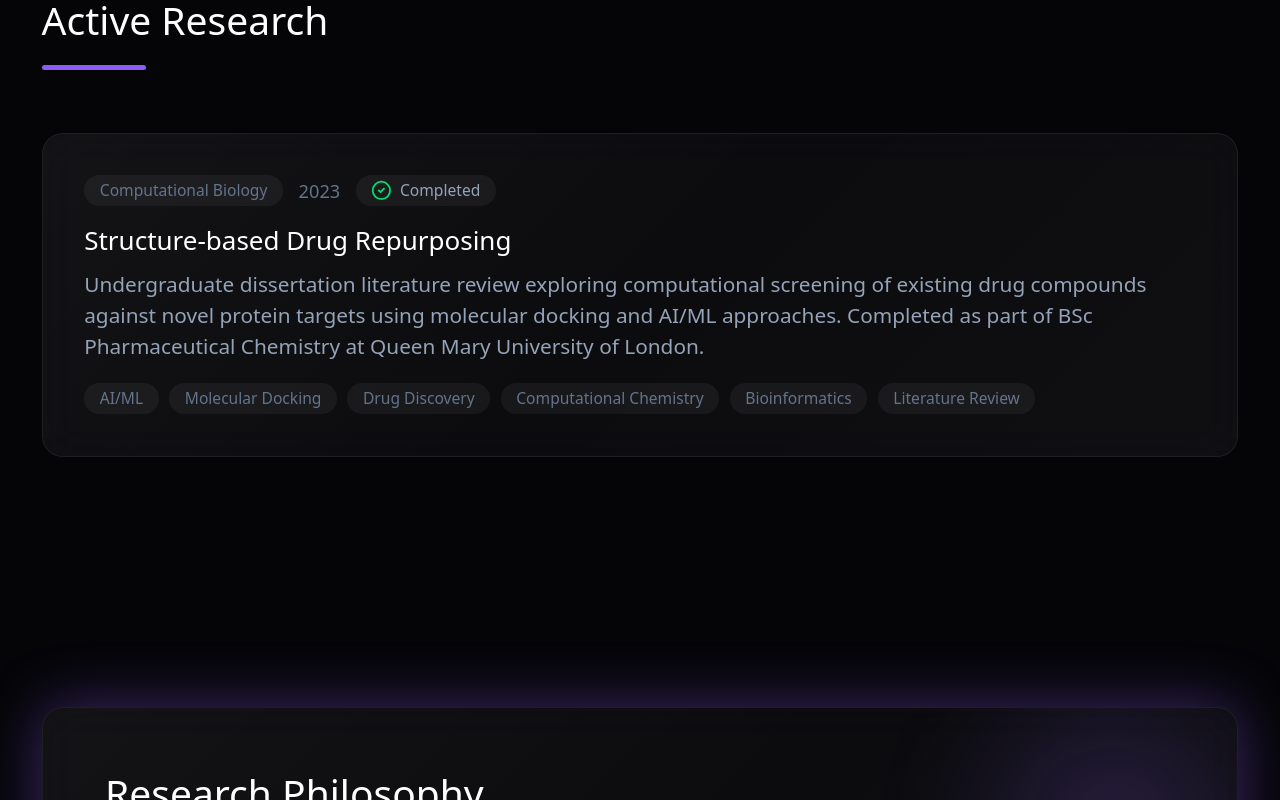
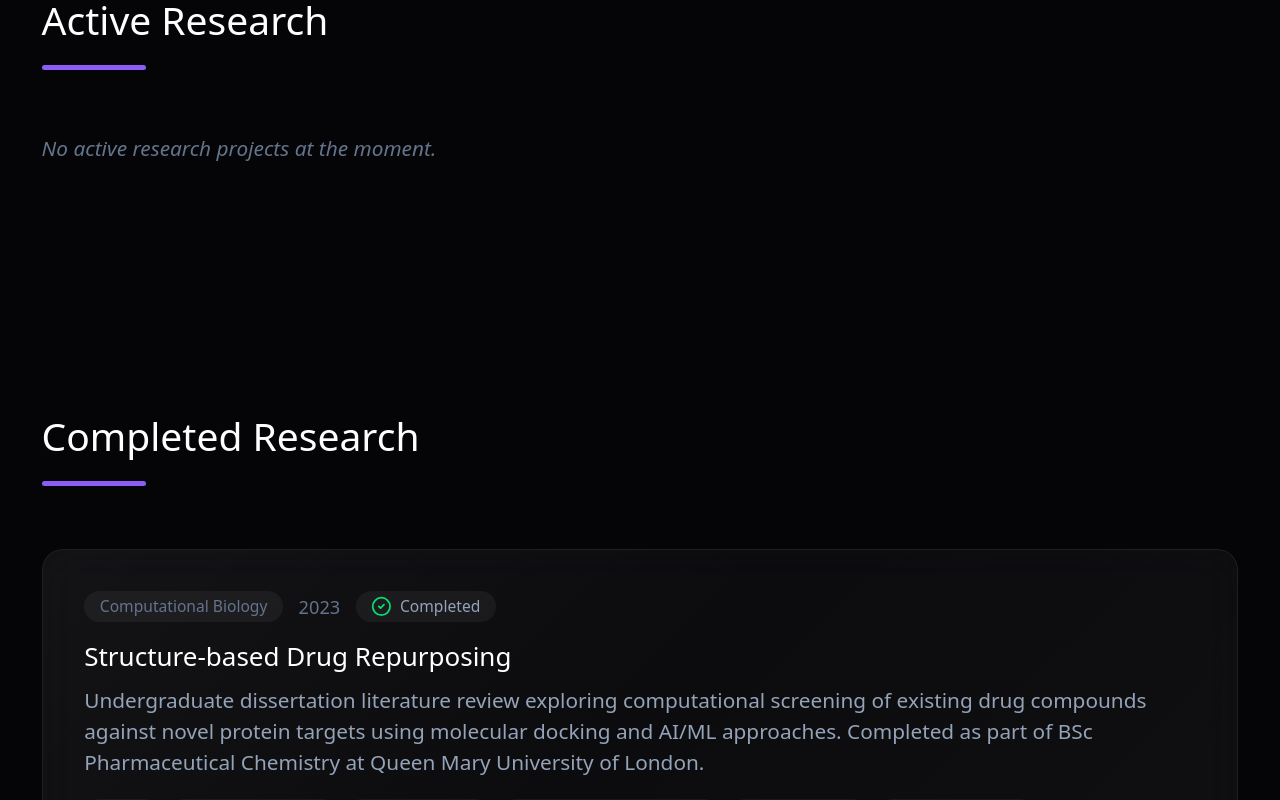
Before and after one commit to Syncrose1/Syncratic.app, a Next.js app: page /research in a window 1280 px wide. Shown: the part 1460-2260 px from the top of the page. Built offline with nearby package versions, Linux system fonts and the light colour scheme.

Commit message:
Split research into Active/Completed sections and add screenshots to project cards

```diff
--- a/app/projects/page.tsx
+++ b/app/projects/page.tsx
@@ -197,7 +197,24 @@ export default function ProjectsPage() {
                     {/* Visual Side */}
                     <div className="relative min-h-[180px] sm:min-h-[240px] lg:min-h-0 bg-gradient-to-br from-white/5 to-transparent p-5 sm:p-6 lg:p-8"
                     >
-                      {/* Placeholder for project screenshot */}
+                      {/* Project screenshot or placeholder */}
+                      {project.id === "medtracker" ? (
+                        <div className="absolute inset-4 rounded-xl overflow-hidden">
+                          <img
+                            src="/MedTracker_screenshot.png"
+                            alt="MedTracker Screenshot"
+                            className="w-full h-full object-cover"
+                          />
+                        </div>
+                      ) : project.id === "blockout" ? (
+                        <div className="absolute inset-4 rounded-xl overflow-hidden">
+                          <img
+                            src="/BlockOut_screenshot.png"
+                            alt="BlockOut Screenshot"
+                            className="w-full h-full object-cover"
+                          />
+                        </div>
+                      ) : (
                         <div
                           className="absolute inset-4 rounded-xl border border-dashed border-[var(--glass-border)] flex items-center justify-center"
                           style={{
@@ -214,6 +231,7 @@ export default function ProjectsPage() {
                             </p>
                           </div>
                         </div>
+                      )}
 
                       {/* Decorative Elements */}
                       <motion.div
--- a/app/research/page.tsx
+++ b/app/research/page.tsx
@@ -168,7 +168,93 @@ export default function ResearchPage() {
         </motion.div>
 
         <div className="space-y-6">
-          {researchItems.map((item, index) => (
+          {researchItems.filter(item => item.status === "ongoing").length === 0 ? (
+            <motion.p
+              initial={{ opacity: 0 }}
+              animate={{ opacity: 1 }}
+              className="text-[var(--text-muted)] italic"
+            >
+              No active research projects at the moment.
+            </motion.p>
+          ) : (
+            researchItems.filter(item => item.status === "ongoing").map((item, index) => (
+              <motion.div
+                key={item.id}
+                initial={{ opacity: 0, x: -20 }}
+                whileInView={{ opacity: 1, x: 0 }}
+                viewport={{ once: true }}
+                transition={{ duration: 0.5, delay: index * 0.1 }}
+              >
+                <GlassCard className="p-8" hover>
+                  <div className="flex flex-col gap-4 sm:flex-row sm:items-start sm:justify-between">
+                    <div className="flex-1">
+                      <div className="mb-3 flex flex-wrap items-center gap-3">
+                        <span className="rounded-full bg-white/5 px-3 py-1 text-xs text-[var(--text-muted)]">
+                          {item.category}
+                        </span>
+                        <span className="text-sm text-[var(--text-muted)]">
+                          {item.year}
+                        </span>
+                        <div className="flex items-center gap-1.5 rounded-full bg-white/5 px-3 py-1">
+                          {getStatusIcon(item.status)}
+                          <span className="text-xs text-[var(--text-secondary)]">
+                            {getStatusText(item.status)}
+                          </span>
+                        </div>
+                      </div>
+                      <h3 className="mb-2 text-xl font-medium text-white">
+                        {item.title}
+                      </h3>
+                      <p className="mb-4 text-[var(--text-secondary)]">{item.description}</p>
+                      {item.tags && item.tags.length > 0 && (
+                        <div className="flex flex-wrap gap-2">
+                          {item.tags.map((tag) => (
+                            <span
+                              key={tag}
+                              className="rounded-full bg-white/5 px-3 py-1 text-xs text-[var(--text-muted)]"
+                            >
+                              {tag}
+                            </span>
+                          ))}
+                        </div>
+                      )}
+                    </div>
+                    {item.link && (
+                      <a
+                        href={item.link}
+                        target="_blank"
+                        rel="noopener noreferrer"
+                        className="inline-flex items-center gap-2 rounded-lg border border-[var(--glass-border)] px-4 py-2 text-sm text-[var(--text-secondary)] transition-all hover:border-[var(--glass-border-hover)] hover:text-white"
+                      >
+                        View Paper
+                      </a>
+                    )}
+                  </div>
+                </GlassCard>
+              </motion.div>
+            ))
+          )}
+        </div>
+      </section>
+
+      {/* Completed Research */}
+      <section className="py-24">
+        <motion.div
+          initial={{ opacity: 0, y: 20 }}
+          whileInView={{ opacity: 1, y: 0 }}
+          viewport={{ once: true }}
+          transition={{ duration: 0.6 }}
+          className="mb-12"
+        >
+          <h2 className="mb-4 text-3xl font-light text-white">Completed Research</h2>
+          <div
+            className="h-1 w-20 rounded-full"
+            style={{ backgroundColor: "var(--accent-discovery)" }}
+          />
+        </motion.div>
+
+        <div className="space-y-6">
+          {researchItems.filter(item => item.status === "completed" || item.status === "published").map((item, index) => (
             <motion.div
               key={item.id}
               initial={{ opacity: 0, x: -20 }}
@@ -177,39 +263,26 @@ export default function ResearchPage() {
               transition={{ duration: 0.5, delay: index * 0.1 }}
             >
               <GlassCard className="p-8" hover>
-                <div className="flex flex-col gap-4 sm:flex-row sm:items-start sm:justify-between"
-                >
+                <div className="flex flex-col gap-4 sm:flex-row sm:items-start sm:justify-between">
                   <div className="flex-1">
-                    <div className="mb-3 flex flex-wrap items-center gap-3"
-                    >
-                      <span className="rounded-full bg-white/5 px-3 py-1 text-xs text-[var(--text-muted)]"
-                      >
+                    <div className="mb-3 flex flex-wrap items-center gap-3">
+                      <span className="rounded-full bg-white/5 px-3 py-1 text-xs text-[var(--text-muted)]">
                         {item.category}
                       </span>
-
-                      <span className="text-sm text-[var(--text-muted)]"
-                      >
+                      <span className="text-sm text-[var(--text-muted)]">
                         {item.year}
                       </span>
-
-
-                      <div className="flex items-center gap-1.5 rounded-full bg-white/5 px-3 py-1"
-                      >
+                      <div className="flex items-center gap-1.5 rounded-full bg-white/5 px-3 py-1">
                         {getStatusIcon(item.status)}
-                        <span className="text-xs text-[var(--text-secondary)]"
-                        >
+                        <span className="text-xs text-[var(--text-secondary)]">
                           {getStatusText(item.status)}
                         </span>
                       </div>
                     </div>
-
-                    <h3 className="mb-2 text-xl font-medium text-white"
-                    >
+                    <h3 className="mb-2 text-xl font-medium text-white">
                       {item.title}
                     </h3>
-
-                     <p className="mb-4 text-[var(--text-secondary)]">{item.description}</p>
-
+                    <p className="mb-4 text-[var(--text-secondary)]">{item.description}</p>
                     {item.tags && item.tags.length > 0 && (
                       <div className="flex flex-wrap gap-2">
                         {item.tags.map((tag) => (
@@ -223,7 +296,6 @@ export default function ResearchPage() {
                       </div>
                     )}
                   </div>
-
                   {item.link && (
                     <a
                       href={item.link}
```
Also changed, not shown: public/BlockOut_screenshot.png, 75 other files (tests, documents, lock files or other folders). Lines whose indentation alone changed are shown as unchanged.
